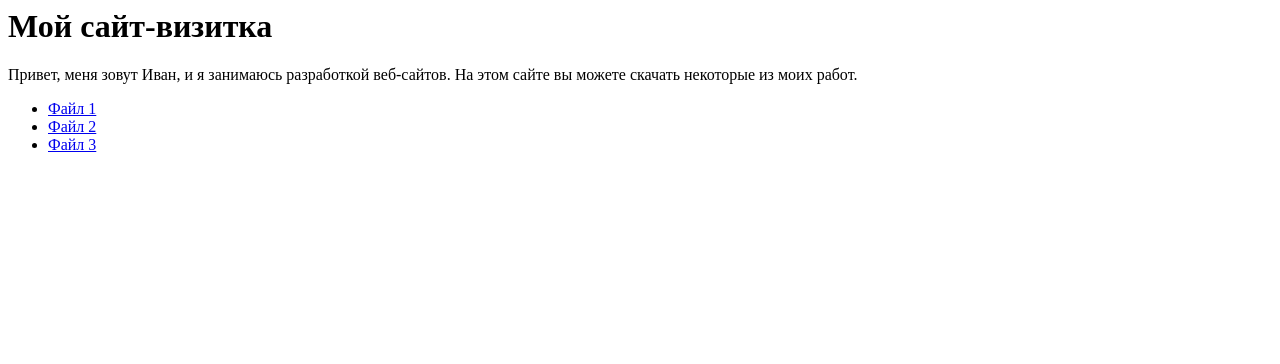
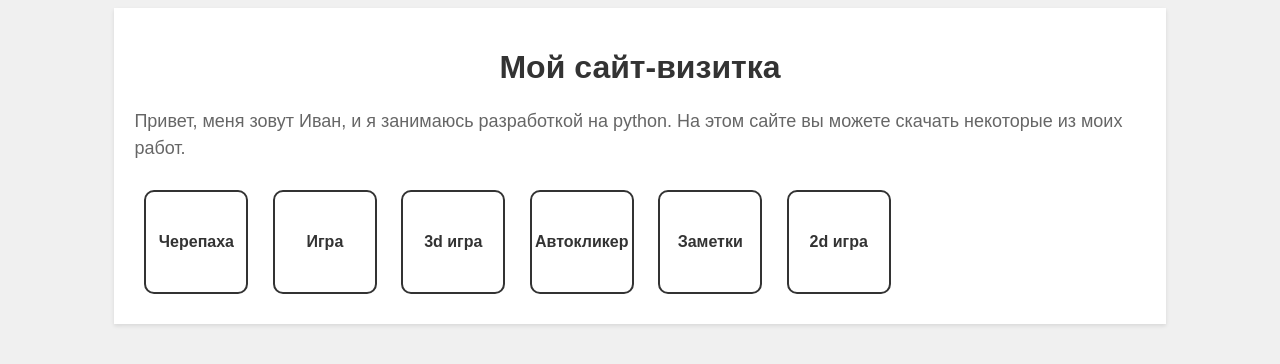
Before and after one commit to idontseven/ip.github.io, a plain HTML site: page index.html in a window 1280 px wide. Drawn offline with Linux system fonts and the light colour scheme.

Commit message:
Update index.html

```diff
--- a/index.html
+++ b/index.html
@@ -1,14 +1,18 @@
 <html>
 <head>
+   <link rel = 'stylesheet' href = 'c.css'>
 </head>
 <body>
   <div class="container">
     <h1>Мой сайт-визитка</h1>
-    <p>Привет, меня зовут Иван, и я занимаюсь разработкой веб-сайтов. На этом сайте вы можете скачать некоторые из моих работ.</p>
+    <p>Привет, меня зовут Иван, и я занимаюсь разработкой на python. На этом сайте вы можете скачать некоторые из моих работ.</p>
     <ul>
-      <li><a href="file1.zip">Файл 1</a></li>
-      <li><a href="file2.zip">Файл 2</a></li>
-      <li><a href="file3.zip">Файл 3</a></li>
+      <li><a href="file1.zip">Черепаха</a></li>
+      <li><a href="file2.zip">Игра</a></li>
+      <li><a href="file3.zip">3d игра</a></li>
+      <li><a href="file3.zip">Автокликер</a></li>
+      <li><a href="file3.zip">Заметки</a></li>
+      <li><a href="file3.zip">2d игра</a></li>
     </ul>
   </div>
 </body>
```
